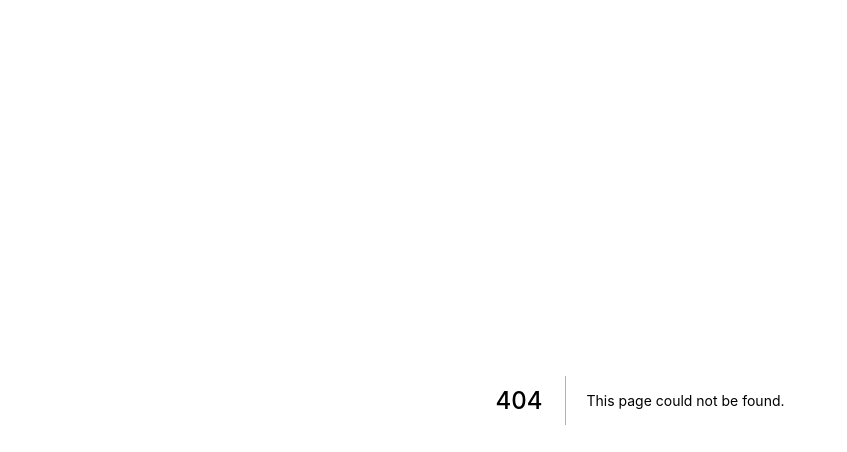
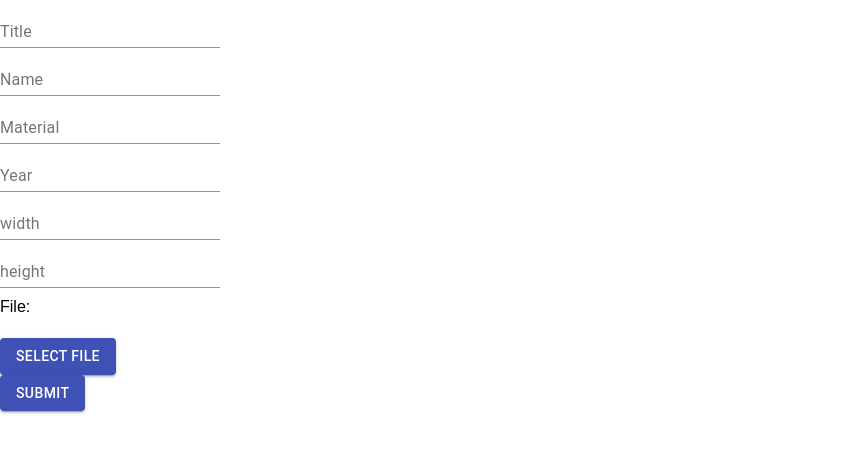
Before and after one commit to kjsik11/artwork-platform, a Next.js app: page /upload in a window 1280 px wide. Before the commit this address had no page. Shown: the top 452 px of the page, without its empty margins (0-847 px from the left). Built offline with nearby package versions, Linux system fonts and the light colour scheme.

Commit message:
add eslint  extends devide artworkform, artwork add uploadform(component) add detail(next.js) add uploadpage

```diff
--- /dev/null
+++ b/components/UploadForm.tsx
@@ -0,0 +1,171 @@
+import React from 'react';
+import styled from 'styled-components';
+import Button from '@material-ui/core/Button';
+import TextField from '@material-ui/core/TextField';
+
+const Root = styled.div`
+  #file {
+    display: none;
+  }
+  .filebox {
+    margin: 10px 0;
+    height: 30px;
+  }
+`;
+
+interface Props {
+  className?: string;
+}
+const UploadForm: React.FC<Props> = ({ className, ...props }) => {
+  const [loading, setLoading] = React.useState<boolean>(false);
+  const [myFile, setMyFile] = React.useState<File | null>(null);
+  const [artwork, setArtwork] = React.useState<ArtworkForm>({
+    title: '',
+    name: '',
+    material: '',
+    year: '',
+    width: '',
+    height: '',
+  });
+  const refFileInput = React.useRef<HTMLInputElement>(null);
+
+  const handleSubmit = React.useCallback(async () => {
+    const formdata = new FormData();
+    if (!myFile) return;
+    if (!artwork.title || !artwork.name || !artwork.material) {
+      return;
+    }
+    formdata.append('image', myFile);
+    formdata.append('title', artwork.title);
+    formdata.append('name', artwork.name);
+    formdata.append('material', artwork.material);
+
+    if (artwork.year) formdata.append('year', artwork.year);
+    if (artwork.width) formdata.append('width', artwork.width);
+    if (artwork.height) formdata.append('height', artwork.height);
+
+    try {
+      setLoading(true);
+      const response = await fetch('http://localhost:3000/api/artwork/', {
+        method: 'POST',
+        body: formdata,
+      });
+      const resJson = await response.json();
+      console.log(resJson);
+      setLoading(false);
+    } catch (err) {
+      console.log('error', err);
+    }
+  }, [myFile, artwork]);
+
+  return (
+    <Root className={className} {...props}>
+      <input
+        ref={refFileInput}
+        type="file"
+        id="file"
+        onChange={(e) => {
+          // setName(e.target.name);
+          // setSelectFile(e.target.files[0]);
+          // console.log(e.target.name);
+          if (e.target.files) setMyFile(e.target.files[0]);
+        }}
+      />
+
+      <div>
+        <TextField
+          id="standard-basic"
+          label="Title"
+          onChange={(e) => {
+            setArtwork({
+              ...artwork,
+              title: e.target.value,
+            });
+          }}
+        />
+      </div>
+      <div>
+        <TextField
+          id="standard-basic"
+          label="Name"
+          onChange={(e) => {
+            setArtwork({
+              ...artwork,
+              name: e.target.value,
+            });
+          }}
+        />
+      </div>
+      <div>
+        <TextField
+          id="standard-basic"
+          label="Material"
+          onChange={(e) => {
+            setArtwork({
+              ...artwork,
+              material: e.target.value,
+            });
+          }}
+        />
+      </div>
+      <div>
+        <TextField
+          id="standard-basic"
+          label="Year"
+          onChange={(e) => {
+            setArtwork({
+              ...artwork,
+              year: e.target.value,
+            });
+          }}
+        />
+      </div>
+      <div>
+        <TextField
+          id="standard-basic"
+          label="width"
+          onChange={(e) => {
+            setArtwork({
+              ...artwork,
+              width: e.target.value,
+            });
+          }}
+        />
+      </div>
+      <div>
+        <TextField
+          id="standard-basic"
+          label="height"
+          onChange={(e) => {
+            setArtwork({
+              ...artwork,
+              height: e.target.value,
+            });
+          }}
+        />
+      </div>
+      <div className="filebox">File: {myFile && myFile.name} </div>
+      <Button
+        variant="contained"
+        color="primary"
+        onClick={() => refFileInput.current?.click()}
+      >
+        select file
+      </Button>
+      <div>
+        <Button
+          variant="contained"
+          color="primary"
+          onClick={() => {
+            handleSubmit();
+          }}
+          disabled={loading}
+        >
+          submit
+        </Button>
+      </div>
+    </Root>
+  );
+};
+
+export default UploadForm;
--- a/pages/artwork/[id].tsx
+++ b/pages/artwork/[id].tsx
@@ -6,7 +6,11 @@ const Root = styled.div``;
 
 export default function Detail({ artwork }: { artwork: Artwork | null }) {
   if (!artwork) return <div>not found</div>;
-  return <Root>{artwork.url}</Root>;
+  return (
+    <Root>
+      <img src={artwork.url} />
+    </Root>
+  );
 }
 
 export async function getStaticPaths() {
--- /dev/null
+++ b/pages/upload.tsx
@@ -0,0 +1,15 @@
+import React from 'react';
+import styled from 'styled-components';
+import UploadForm from '../components/UploadForm';
+
+const Root = styled.div``;
+
+const upload = () => {
+  return (
+    <Root>
+      <UploadForm />
+    </Root>
+  );
+};
+
+export default upload;
```
Also changed, not shown: components/ListItem.tsx (+13 -3 lines), global.d.ts (+10 -4 lines), pages/index.tsx (+28 -30 lines), pages/list.tsx (added, +45 -0 lines), 1 other file (tests, documents, lock files or other folders).
